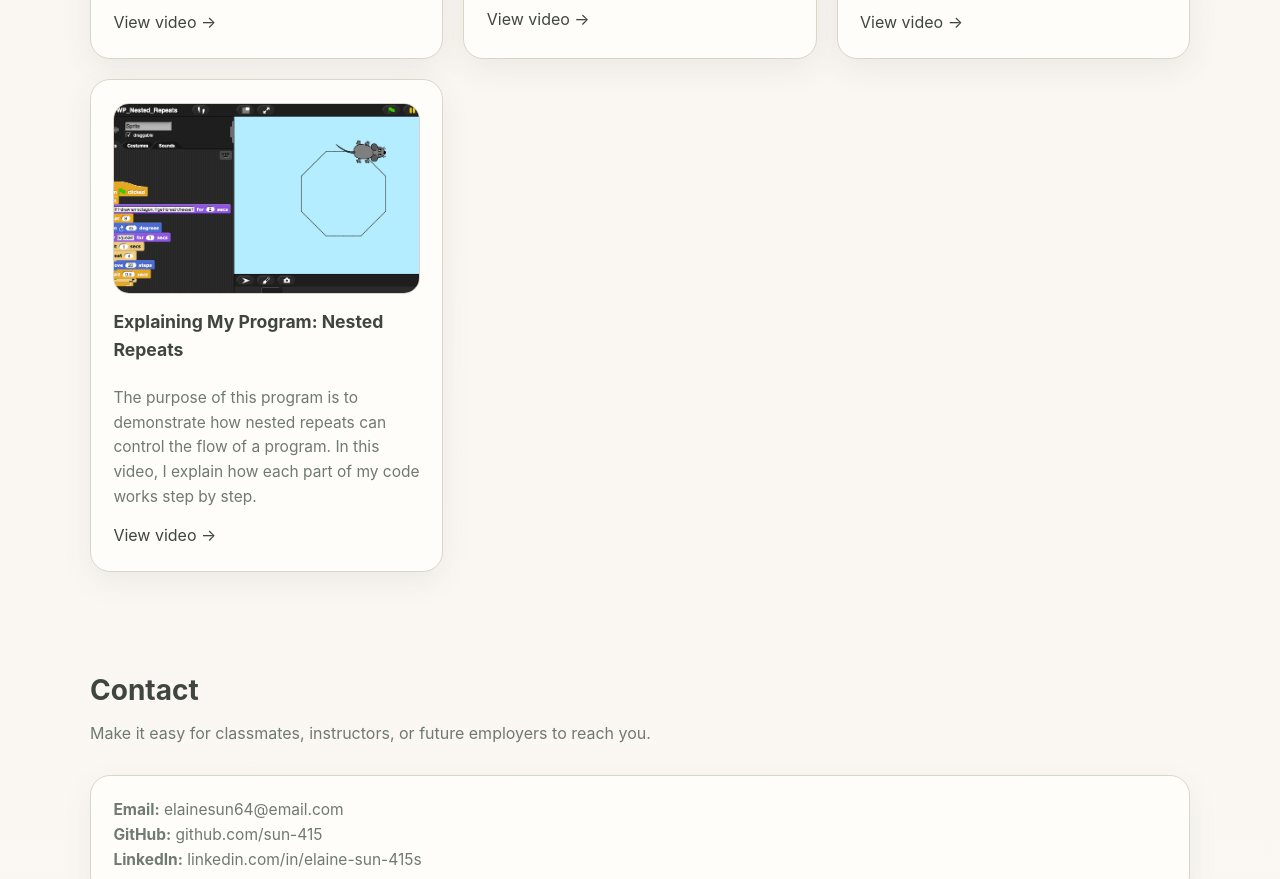
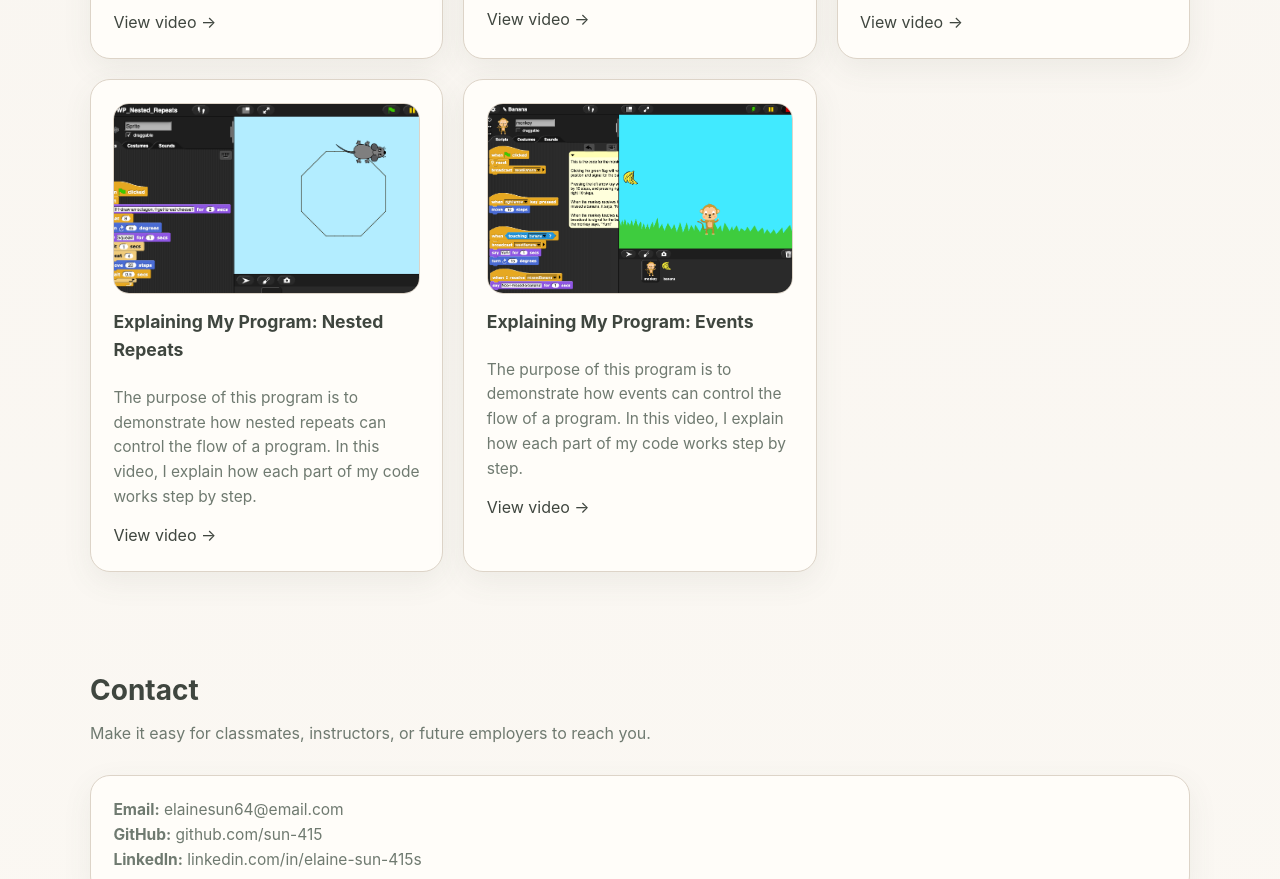
Before and after one commit to sun-415/Teaching-Portfolio, a plain HTML site: page index.html in a window 1280 px wide. Shown: the part 1838-2717 px from the top of the page. Drawn offline with Linux system fonts and the light colour scheme.

Commit message:
Added fifth vid

```diff
--- a/index.html
+++ b/index.html
@@ -161,6 +161,16 @@
             </p>
             <a href="https://youtu.be/rDWuvQaesLA" target="_blank">View video →</a>
           </article>
+
+          <article class="card project-card">
+            <img src="images/fifth-vid.png" alt="Video thumbnail" class="project-img">
+            <h3>Explaining My Program: Events</h3>
+            <p>
+              The purpose of this program is to demonstrate how events can control the flow of a program.
+              In this video, I explain how each part of my code works step by step.
+            </p>
+            <a href="https://youtu.be/RSHY1sR9TPg" target="_blank">View video →</a>
+          </article>
         </div>
       </div>
     </section>
```
Also changed, not shown: images/fifth-vid.png (added).
